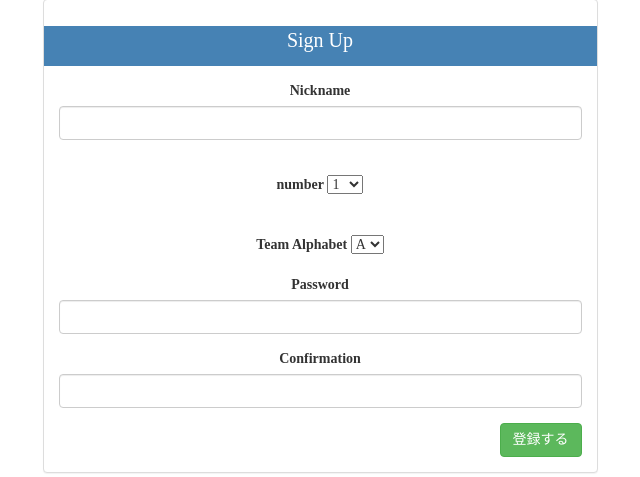
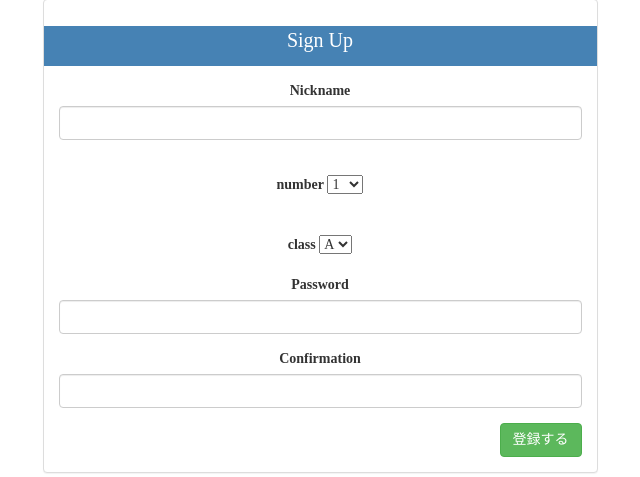
Before and after one commit to uyomaji88910/orenop, a Laravel app: page /signup in a window 1280 px wide. Shown: the part 202-679 px from the top of the page, without its empty margins (320-960 px from the left). Run offline with Laravel 8, Linux system fonts and the light colour scheme; settings files or empty folders that the repository lacks are supplied; some libraries are stand-ins or nearby versions.

Commit message:
mod pull down

```diff
--- a/resources/views/auth/register.blade.php
+++ b/resources/views/auth/register.blade.php
@@ -20,8 +20,8 @@
                     </div>
 
 　　　　　　　　　　　<div class="form-group"> <!プルダウンした>
-                    {!! Form::label('team_class', 'Team Alphabet') !!}
-                       {!! Form::select('team_alphabet', array('A'=>'A', 'B'=>'B', 'C'=>'C')); !!}
+                    {!! Form::label('team_class', 'class') !!}
+                       {!! Form::select('team_class', array('A'=>'A', 'B'=>'B', 'C'=>'C')); !!}
                     </div>
 
                     <div class="form-group">
```
